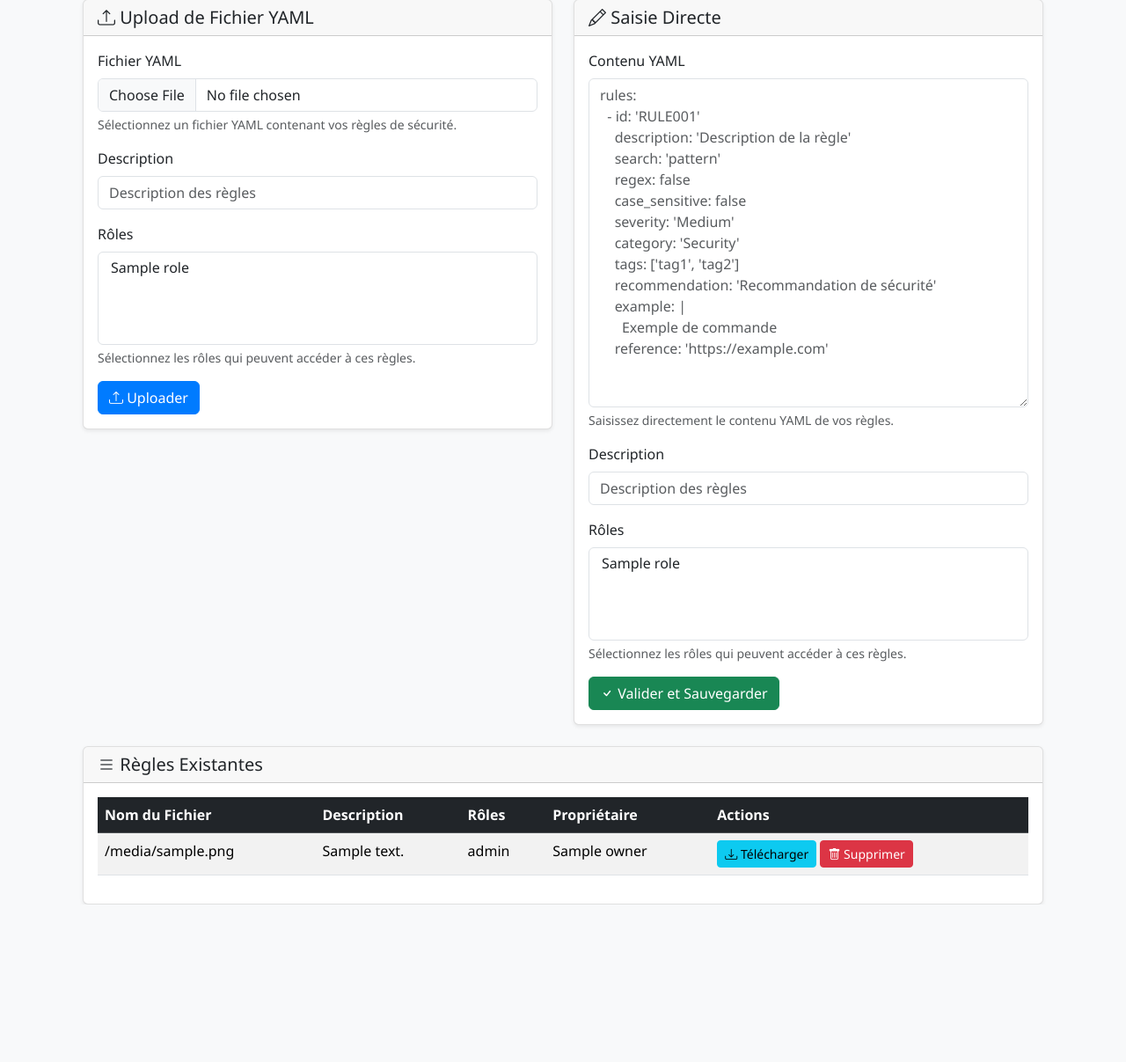
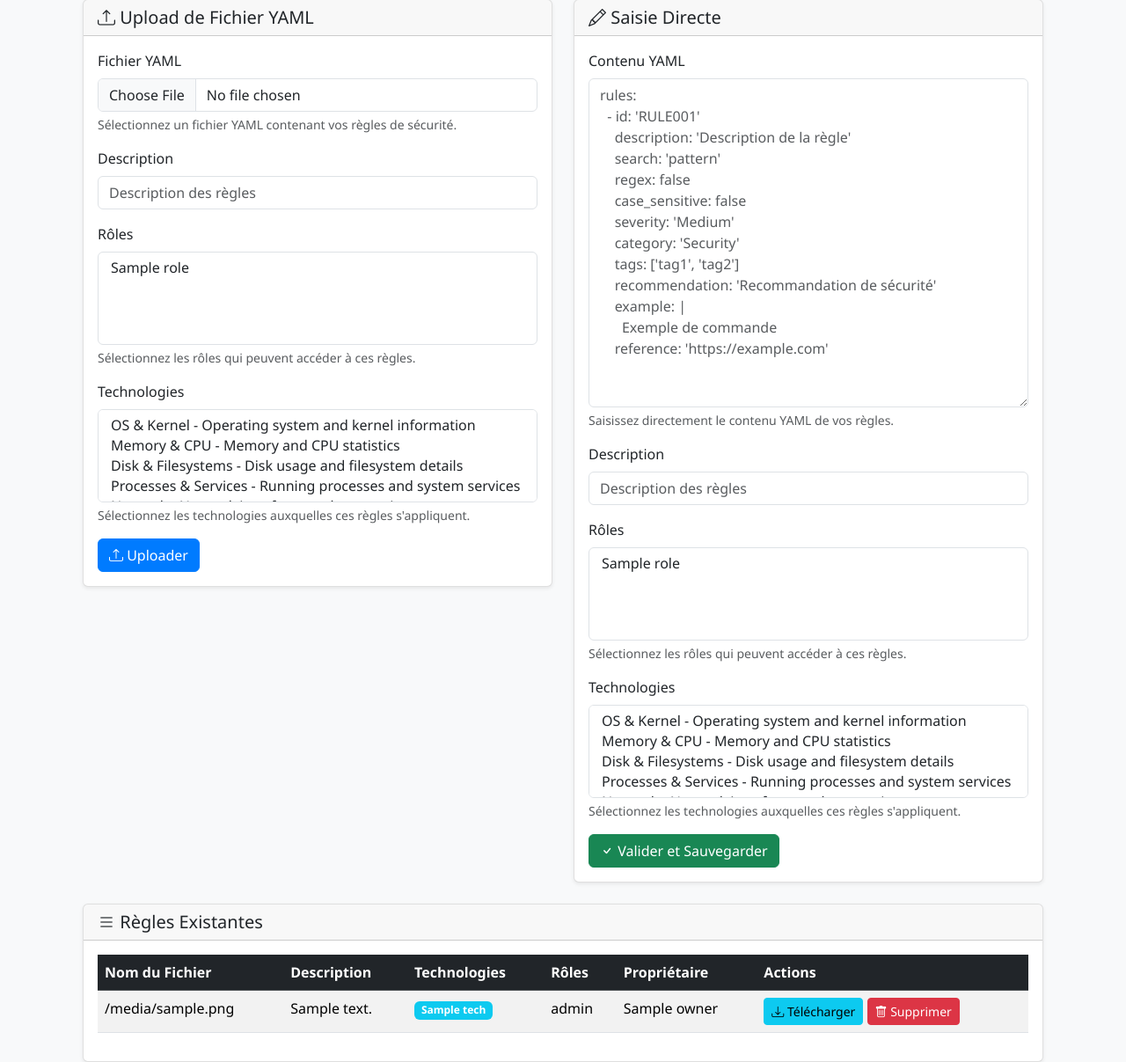
Before and after one commit to Gizm0o/Confusys, a Python web app: template templates/rules.html in a window 1280 px wide. Shown: the part 162-1369 px from the top of the page at 88% size. Before the commit the page ends 1190 px from the top, so only its background shows below. Run offline with Jinja, Linux system fonts and the light colour scheme; the template is opened without the code that fills it: most values are stand-ins (such as "Sample title", 1, 10 or a date in 2020); some libraries are stand-ins or nearby versions.

Commit message:
nice rules editings page

```diff
--- a/templates/rules.html
+++ b/templates/rules.html
@@ -55,6 +55,38 @@
               <div class="form-text">Sélectionnez les rôles qui peuvent accéder à ces règles.</div>
             </div>
 
+            <div class="mb-3">
+              <label for="technologies" class="form-label">Technologies</label>
+              <select class="form-select" id="technologies" name="technologies" multiple>
+                <option value="os_kernel">OS & Kernel - Operating system and kernel information</option>
+                <option value="memory_cpu">Memory & CPU - Memory and CPU statistics</option>
+                <option value="disk_filesystems">Disk & Filesystems - Disk usage and filesystem details</option>
+                <option value="processes_services">Processes & Services - Running processes and system services</option>
+                <option value="network">Network - Network interfaces and connections</option>
+                <option value="routing">Routing - Network routing tables</option>
+                <option value="users_auth">Users & Auth - User accounts and authentication configuration</option>
+                <option value="history">History - User login and shell history</option>
+                <option value="packages">Packages - Installed software packages</option>
+                <option value="docker">Docker - Docker container information</option>
+                <option value="lxc">LXC - LXC container information</option>
+                <option value="selinux">SELinux - SELinux security status</option>
+                <option value="firewall">Firewall - Firewall and packet filter rules</option>
+                <option value="kernel_params">Kernel Params - Kernel parameters (sysctl)</option>
+                <option value="kernel_vuln">Kernel Vuln - Kernel CPU vulnerability status</option>
+                <option value="shared_memory">Shared Memory - Shared memory segments</option>
+                <option value="udev">udev - udev rules and device events</option>
+                <option value="dbus">DBUS - DBUS system information</option>
+                <option value="suid_sgid">SUID/SGID - SUID/SGID files</option>
+                <option value="world_writable">World Writable - World-writable files</option>
+                <option value="capabilities">Capabilities - File capabilities</option>
+                <option value="env_umask">Env & Umask - Environment variables and umask</option>
+                <option value="exports">Exports - NFS exported filesystems</option>
+                <option value="rpc">RPC - RPC services</option>
+                <option value="x_access">X Access - X server access controls</option>
+              </select>
+              <div class="form-text">Sélectionnez les technologies auxquelles ces règles s'appliquent.</div>
+            </div>
+
             <button type="submit" class="btn btn-primary">
               <i class="bi bi-upload"></i> Uploader
             </button>
@@ -106,6 +138,38 @@
               <div class="form-text">Sélectionnez les rôles qui peuvent accéder à ces règles.</div>
             </div>
 
+            <div class="mb-3">
+              <label for="textTechnologies" class="form-label">Technologies</label>
+              <select class="form-select" id="textTechnologies" name="technologies" multiple>
+                <option value="os_kernel">OS & Kernel - Operating system and kernel information</option>
+                <option value="memory_cpu">Memory & CPU - Memory and CPU statistics</option>
+                <option value="disk_filesystems">Disk & Filesystems - Disk usage and filesystem details</option>
+                <option value="processes_services">Processes & Services - Running processes and system services</option>
+                <option value="network">Network - Network interfaces and connections</option>
+                <option value="routing">Routing - Network routing tables</option>
+                <option value="users_auth">Users & Auth - User accounts and authentication configuration</option>
+                <option value="history">History - User login and shell history</option>
+                <option value="packages">Packages - Installed software packages</option>
+                <option value="docker">Docker - Docker container information</option>
+                <option value="lxc">LXC - LXC container information</option>
+                <option value="selinux">SELinux - SELinux security status</option>
+                <option value="firewall">Firewall - Firewall and packet filter rules</option>
+                <option value="kernel_params">Kernel Params - Kernel parameters (sysctl)</option>
+                <option value="kernel_vuln">Kernel Vuln - Kernel CPU vulnerability status</option>
+                <option value="shared_memory">Shared Memory - Shared memory segments</option>
+                <option value="udev">udev - udev rules and device events</option>
+                <option value="dbus">DBUS - DBUS system information</option>
+                <option value="suid_sgid">SUID/SGID - SUID/SGID files</option>
+                <option value="world_writable">World Writable - World-writable files</option>
+                <option value="capabilities">Capabilities - File capabilities</option>
+                <option value="env_umask">Env & Umask - Environment variables and umask</option>
+                <option value="exports">Exports - NFS exported filesystems</option>
+                <option value="rpc">RPC - RPC services</option>
+                <option value="x_access">X Access - X server access controls</option>
+              </select>
+              <div class="form-text">Sélectionnez les technologies auxquelles ces règles s'appliquent.</div>
+            </div>
+
             <button type="submit" class="btn btn-success">
               <i class="bi bi-check"></i> Valider et Sauvegarder
             </button>
@@ -145,6 +209,7 @@
               <tr>
                 <th>Nom du Fichier</th>
                 <th>Description</th>
+                <th>Technologies</th>
                 <th>Rôles</th>
                 <th>Propriétaire</th>
                 <th>Actions</th>
@@ -155,6 +220,15 @@
               <tr>
                 <td>{{ rule.filename }}</td>
                 <td>{{ rule.description }}</td>
+                <td>
+                  {% if rule.technologies %}
+                    {% for tech in rule.technologies %}
+                      <span class="badge bg-info me-1">{{ tech }}</span>
+                    {% endfor %}
+                  {% else %}
+                    <em>Aucune</em>
+                  {% endif %}
+                </td>
                 <td>
                   {% if rule.roles %}
                     {{ rule.roles | join(", ") }}
```
